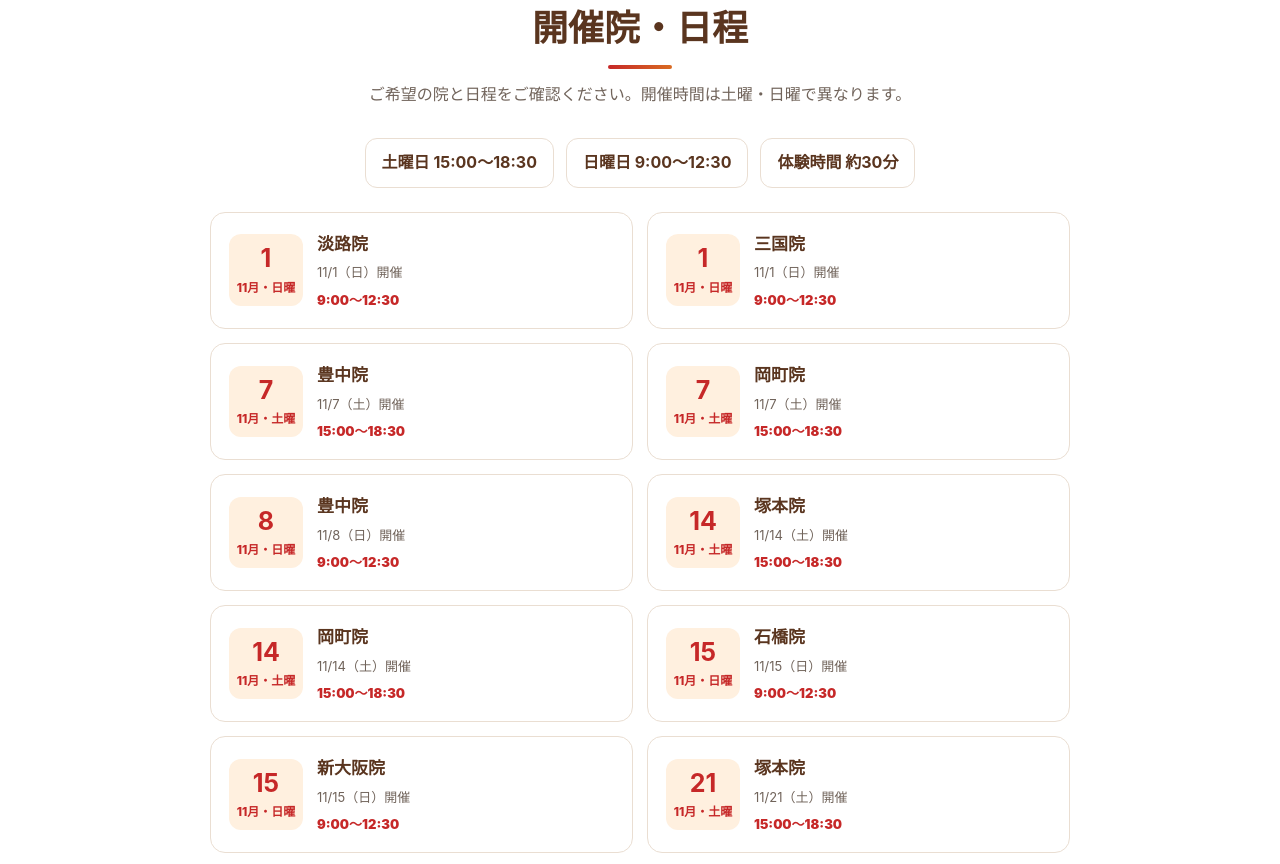
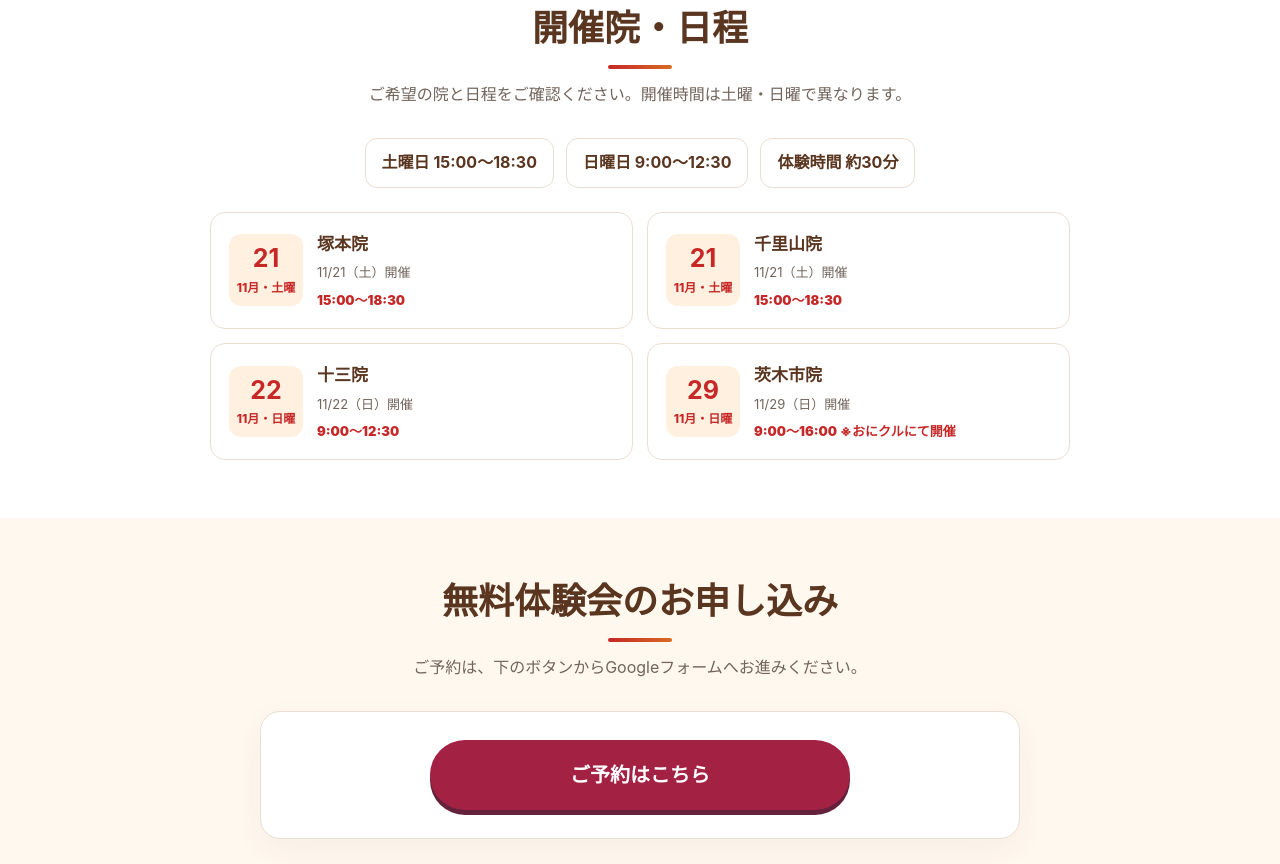
Before and after one commit to kagayaki48/kagayaki-trial-lp, a plain HTML site: page index.html in a window 1280 px wide. Shown: the part 1797-2661 px from the top of the page. Drawn offline with Linux system fonts and the light colour scheme.

Commit message:
Remove multiple clinic events from events array
Removed several clinic event entries from the events array.

```diff
--- a/index.html
+++ b/index.html
@@ -144,19 +144,9 @@ footer{background:var(--brown);color:#fff;padding:30px 0;text-align:center;font-
 
 <script>
 const events = [
-  {date:"2026-11-01",clinic:"淡路院"},
-  {date:"2026-11-01",clinic:"三国院"},
-  {date:"2026-11-07",clinic:"豊中院"},
-  {date:"2026-11-07",clinic:"岡町院"},
-  {date:"2026-11-08",clinic:"豊中院"},
-  {date:"2026-11-14",clinic:"塚本院"},
-  {date:"2026-11-14",clinic:"岡町院"},
-  {date:"2026-11-15",clinic:"石橋院"},
-  {date:"2026-11-15",clinic:"新大阪院"},
   {date:"2026-11-21",clinic:"塚本院"},
   {date:"2026-11-21",clinic:"千里山院"},
   {date:"2026-11-22",clinic:"十三院"},
-  {date:"2026-11-29",clinic:"十三院"},
   {date:"2026-11-29",clinic:"茨木市院"}
 ];
 const fmt = d => {const x=new Date(d+"T12:00:00");return `${x.getMonth()+1}/${x.getDate()}`};
```
